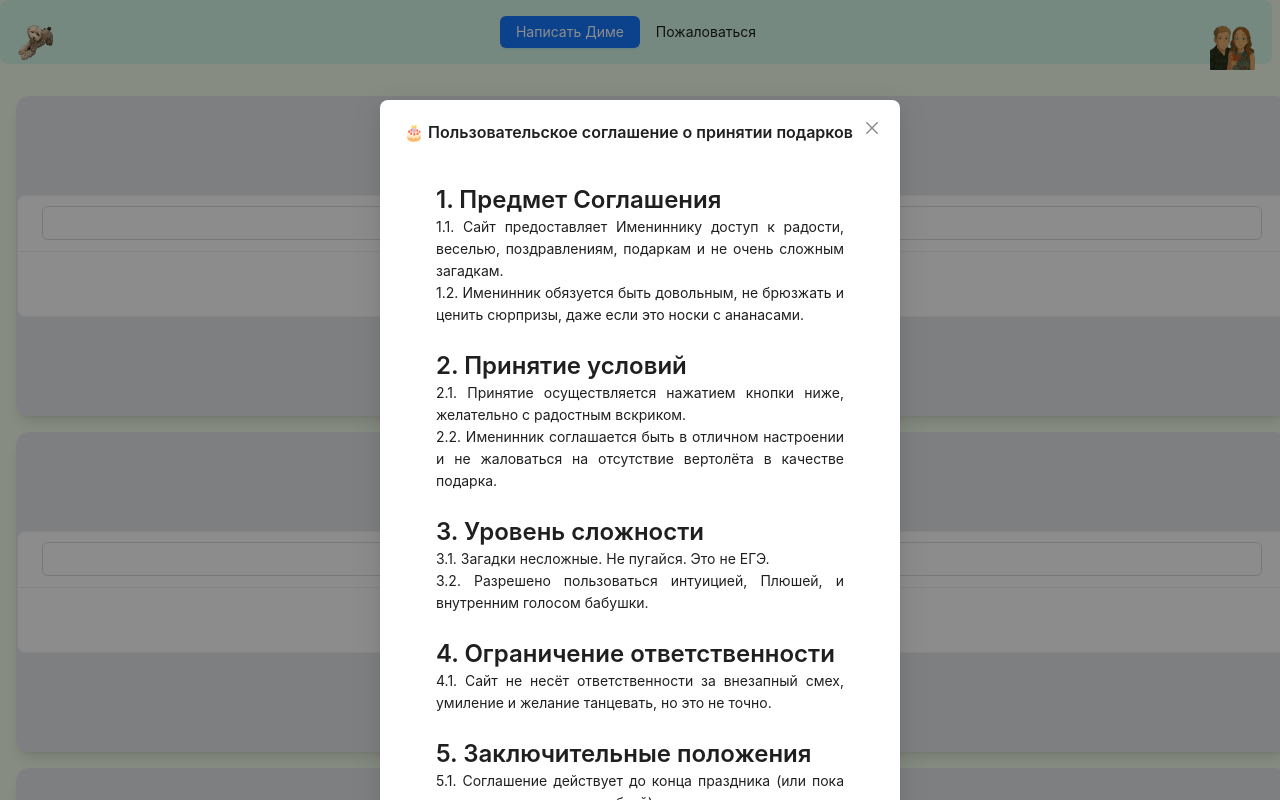
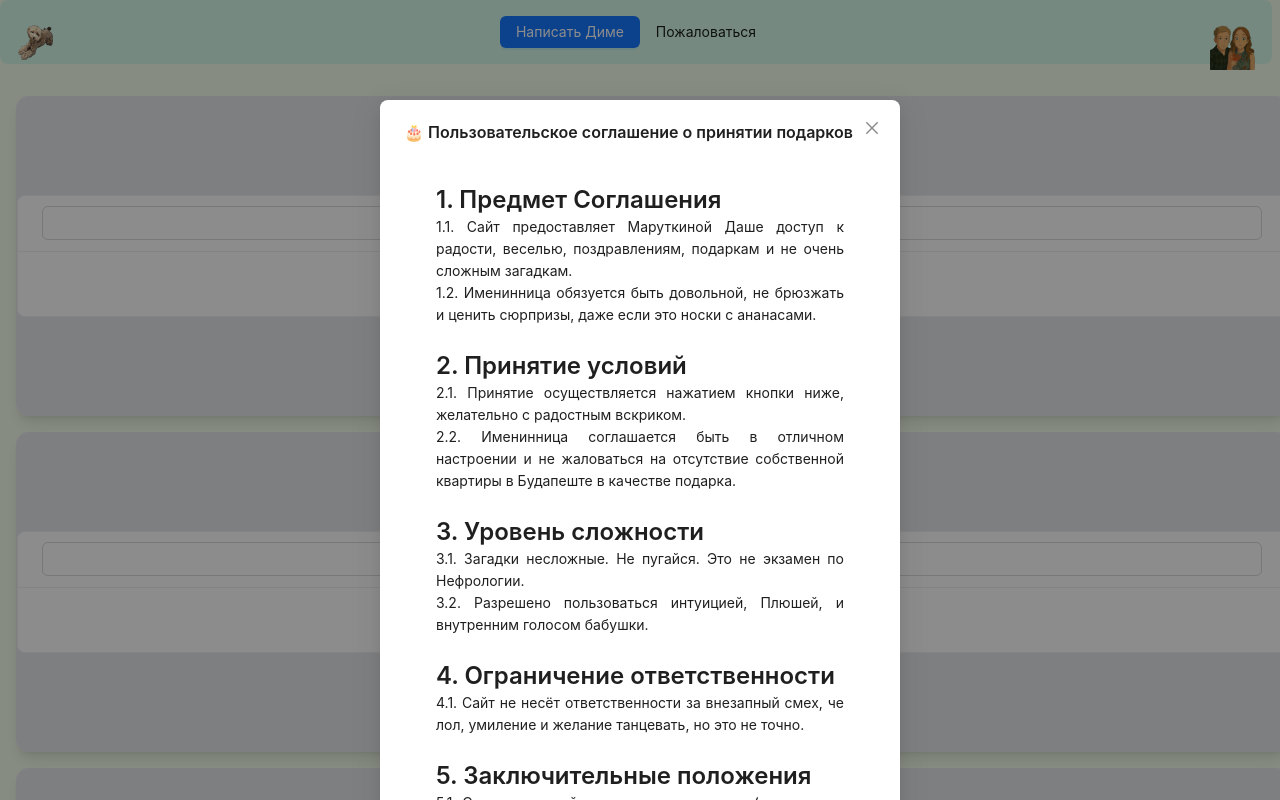
Before and after one commit to marutkin/obscuredefox, a React (Vite) app: page / in a window 1280 px wide. Shown: the top 800 px of the page. Built offline with nearby package versions, Linux system fonts and the light colour scheme.

Commit message:
initial commit

```diff
--- a/src/App.jsx
+++ b/src/App.jsx
@@ -40,11 +40,11 @@ const layoutStyle = {
 };
 
 const cards = [
-    { id: 1, date: '2025-05-12', image: img1, title: 'Искать', description: 'Где-то на балконе?' },
-    { id: 2, date: '2025-05-13', image: img2, title: 'Искать', description: 'Мам я хочу BMW! У нас уже есть BMW дома!' },
-    { id: 3, date: '2025-05-14', image: img3, title: 'Отгадать', description: 'Где это я?', question: ["lisovic", "lisović"], tip: "Этот населенный пункт не далеко от Белграда!", code: "Ну ты придумал, пиздец =)" },
-    { id: 4, date: '2025-05-15', image: img4, title: 'Подумоть', description: 'Возможно Плюша поможет?', question: ["42"], tip: "Это не ответ на вопрос, а ответ на вопрос жизни, вселенной и всего такого. Короче, число!", code: "Ступор мозговины" },
-    { id: 5, date: '2025-05-16', image: img5, title: 'Вопрос со звездочкой!!!', description: 'Сколько Даше сегодня годиков?!', question: ["30"], code: "С днем рождения, любимая Дашуля!!!" },
+    { id: 1, date: '2025-05-19', image: img1, title: 'Искать', description: 'Где-то на балконе?' },
+    { id: 2, date: '2025-05-27', image: img2, title: 'Искать', description: 'Мам я хочу BMW! У нас уже есть BMW дома!' },
+    { id: 3, date: '2025-06-04', image: img3, title: 'Отгадать', description: 'Где это я?', question: ["lisovic", "lisović"], tip: "Этот населенный пункт не далеко от Белграда!", code: "Ну ты придумал, пиздец =)" },
+    { id: 4, date: '2025-06-12', image: img4, title: 'Подумоть', description: 'Возможно Плюша поможет?', question: ["42"], tip: "Это не ответ на вопрос, а ответ на вопрос жизни, вселенной и всего такого. Короче, число!", code: "Ступор мозговины" },
+    { id: 5, date: '2025-06-19', image: img5, title: 'Вопрос со звездочкой!!!', description: 'Сколько Даше сегодня годиков?!', question: ["30"], code: "С днем рождения, любимая Дашуля!!!" },
 ];
 
 const App = () => {
--- a/src/Components/BirthdayAgreement.jsx
+++ b/src/Components/BirthdayAgreement.jsx
@@ -29,9 +29,9 @@ export default function BirthdayAgreement() {
                     <section>
                         <h2 className="text-2xl font-semibold">1. Предмет Соглашения</h2>
                         <p>
-                            1.1. Сайт предоставляет Имениннику доступ к радости, веселью, поздравлениям, подаркам и не очень сложным загадкам.
+                            1.1. Сайт предоставляет Маруткиной Даше доступ к радости, веселью, поздравлениям, подаркам и не очень сложным загадкам.
                             <br />
-                            1.2. Именинник обязуется быть довольным, не брюзжать и ценить сюрпризы, даже если это носки с ананасами.
+                            1.2. Именинница обязуется быть довольной, не брюзжать и ценить сюрпризы, даже если это носки с ананасами.
                         </p>
                     </section>
 
@@ -40,14 +40,14 @@ export default function BirthdayAgreement() {
                         <p>
                             2.1. Принятие осуществляется нажатием кнопки ниже, желательно с радостным вскриком.
                             <br />
-                            2.2. Именинник соглашается быть в отличном настроении и не жаловаться на отсутствие вертолёта в качестве подарка.
+                            2.2. Именинница соглашается быть в отличном настроении и не жаловаться на отсутствие собственной квартиры в Будапеште в качестве подарка.
                         </p>
                     </section>
 
                     <section>
                         <h2 className="text-2xl font-semibold">3. Уровень сложности</h2>
                         <p>
-                            3.1. Загадки несложные. Не пугайся. Это не ЕГЭ.
+                            3.1. Загадки несложные. Не пугайся. Это не экзамен по Нефрологии.
                             <br />
                             3.2. Разрешено пользоваться интуицией, Плюшей, и внутренним голосом бабушки.
                         </p>
@@ -56,14 +56,14 @@ export default function BirthdayAgreement() {
                     <section>
                         <h2 className="text-2xl font-semibold">4. Ограничение ответственности</h2>
                         <p>
-                            4.1. Сайт не несёт ответственности за внезапный смех, умиление и желание танцевать, но это не точно.
+                            4.1. Сайт не несёт ответственности за внезапный смех, че лол, умиление и желание танцевать, но это не точно.
                         </p>
                     </section>
 
                     <section>
                         <h2 className="text-2xl font-semibold">5. Заключительные положения</h2>
                         <p>
-                            5.1. Соглашение действует до конца праздника (или пока ты не ляжешь спать с улыбкой).
+                            5.1. Соглашение действует до конца времен (или пока ты не ляжешь спать с улыбкой).
                             <br />
                             5.2. Все споры решаются по принципу «камень-ножницы-ну-его-нахуй».
                         </p>
```
